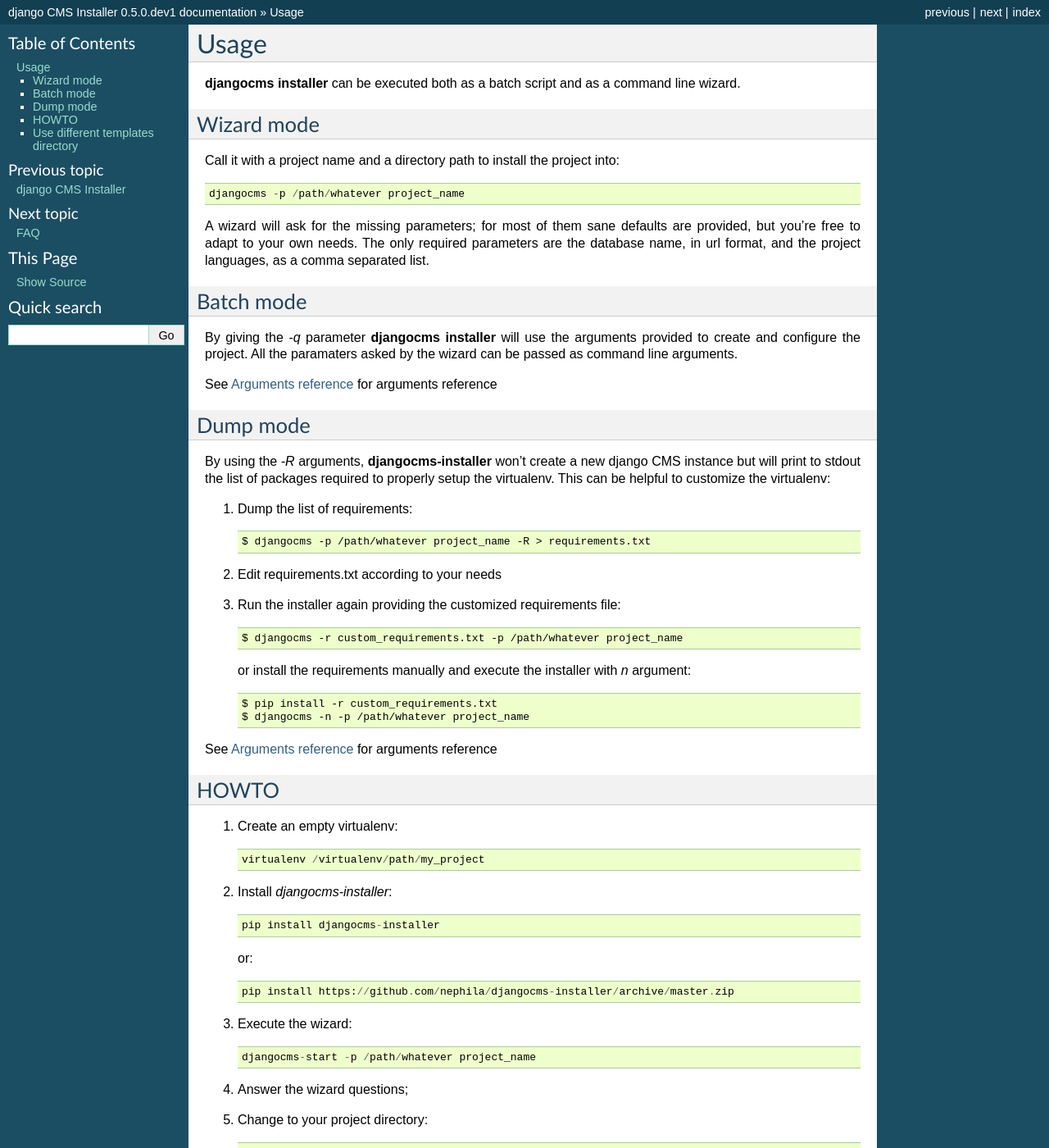
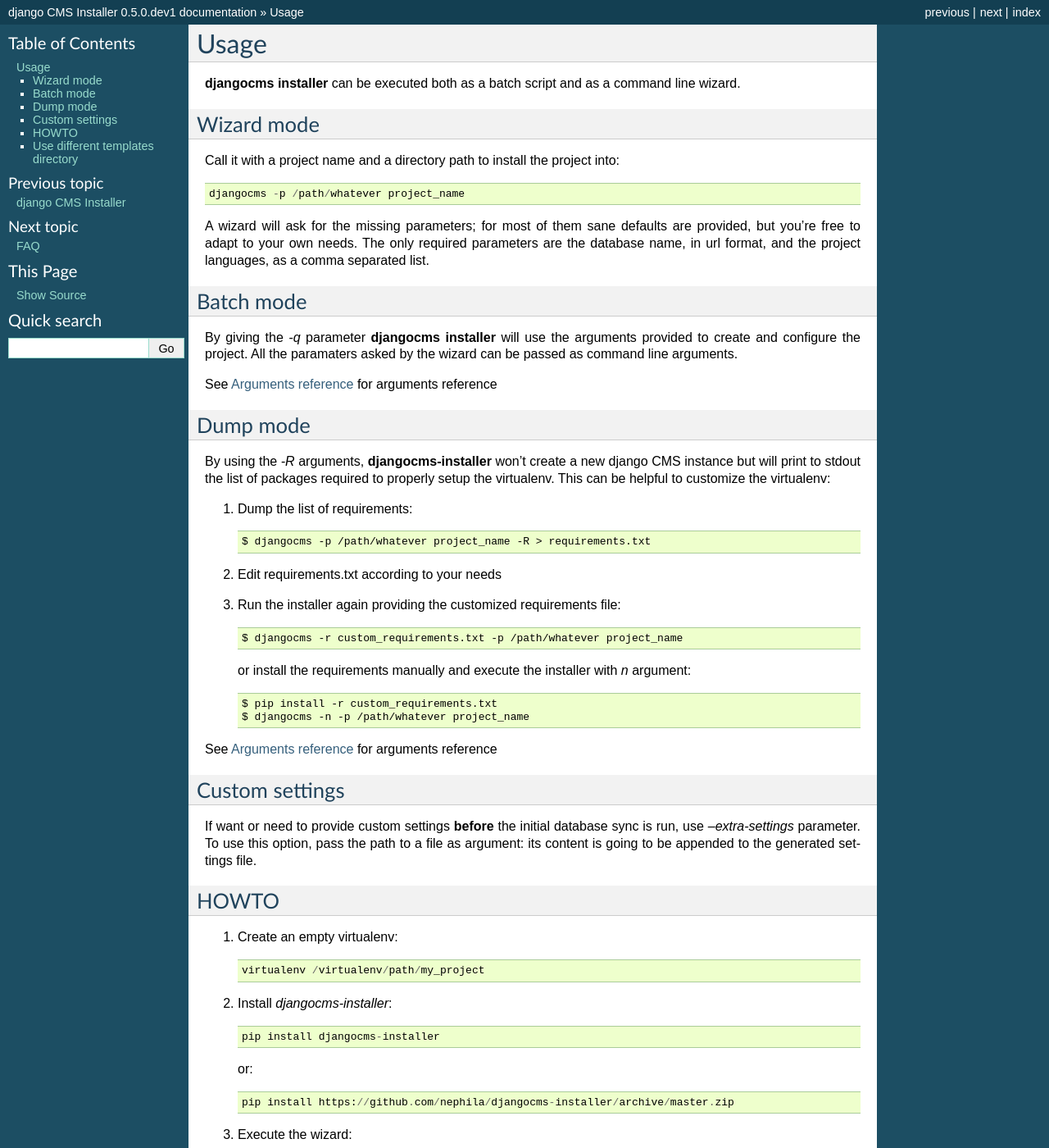
Before and after one commit to nephila/djangocms-installer, a Sphinx documentation site: the page built from docs/usage.rst, in a window 1280 px wide and 1400 px high. Shown: the whole window at 82% size. Built offline with Sphinx 7.4.7, drawn with Linux system fonts in a browser that asks for light colours; formulas are drawn with MathJax 3.

Commit message:
Add documentation for extra-settings parameter.

```diff
--- a/docs/reference.rst
+++ b/docs/reference.rst
@@ -59,6 +59,8 @@
 * ``--list-plugins``, ``-P``: List plugins that's going to be installed and
   configured for the project; this will not alter the virtualenv or create the
   project;
+* ``--extra-settings``: Path to a file with extra variables to append to generated settings file. It doesn't need to be
+  a Python file, its content is blindly copied in the project settings.
 
 
 .. _dj-database-url: https://github.com/kennethreitz/dj-database-url
--- a/docs/usage.rst
+++ b/docs/usage.rst
@@ -57,6 +57,14 @@
 
 See :ref:`arguments` for arguments reference
 
+Custom settings
+---------------
+
+If want or need to provide custom settings **before** the initial database sync is run, use `--extra-settings`
+parameter.
+To use this option, pass the path to a file as argument: its content is going to be appended to the generated
+settings file.
+
 
 HOWTO
 -----
```
